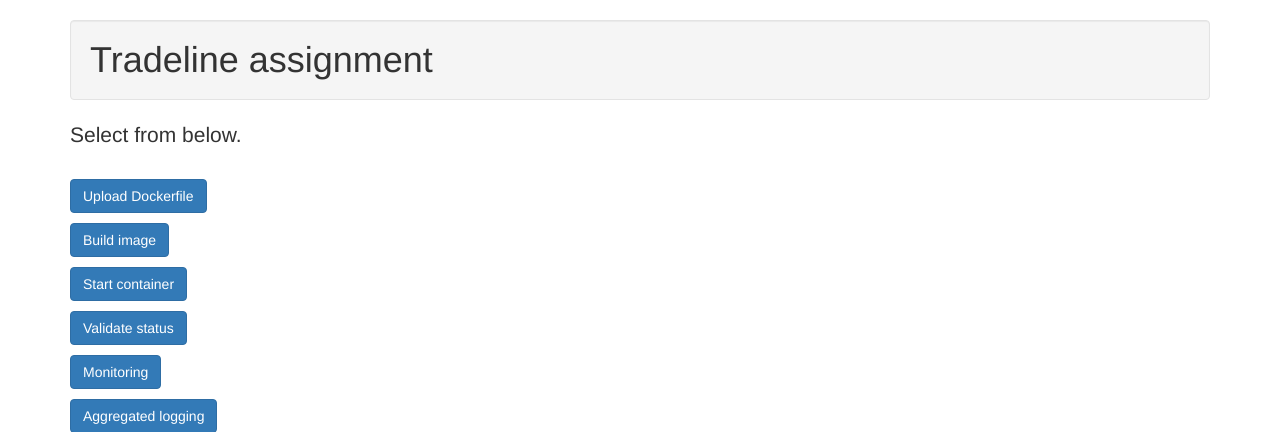
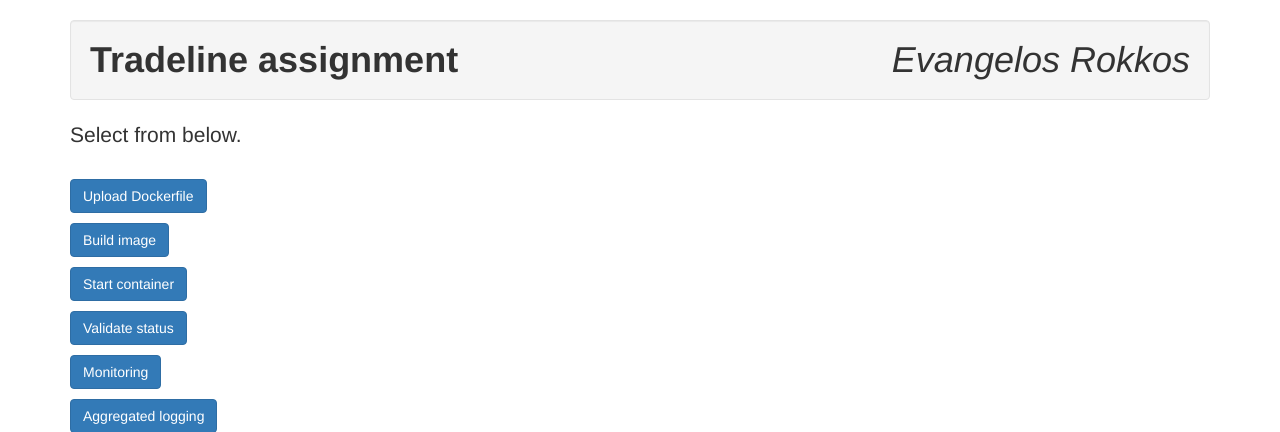
Before and after one commit to joe-doe/docker-frontend, a Flask app: page /index in a window 1280 px wide. Shown: the top 432 px of the page. Run offline with Flask 2, Linux system fonts and the light colour scheme; parts of the project's set-up code (start-up, migrations or seed data) failed here and were passed over; some libraries are stand-ins or nearby versions.

Commit message:
Add signature :)

```diff
--- a/templates/base.html
+++ b/templates/base.html
@@ -8,7 +8,7 @@
 </head>
 <body>
     <div class="container">
-        <h1 class="mt-5 well">Tradeline assignment</h1>
+        <h1 class="mt-5 well"><span><b>Tradeline assignment</b></span> <span class="pull-right"><em>Evangelos Rokkos</em></span></h1>
         <!-- flash messages -->
             {% with messages = get_flashed_messages() %}
                 {% if messages %}
```
